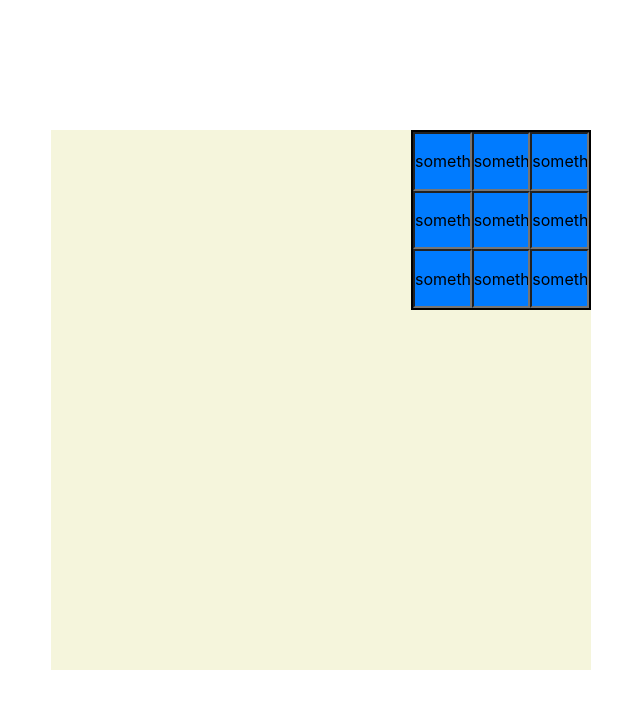
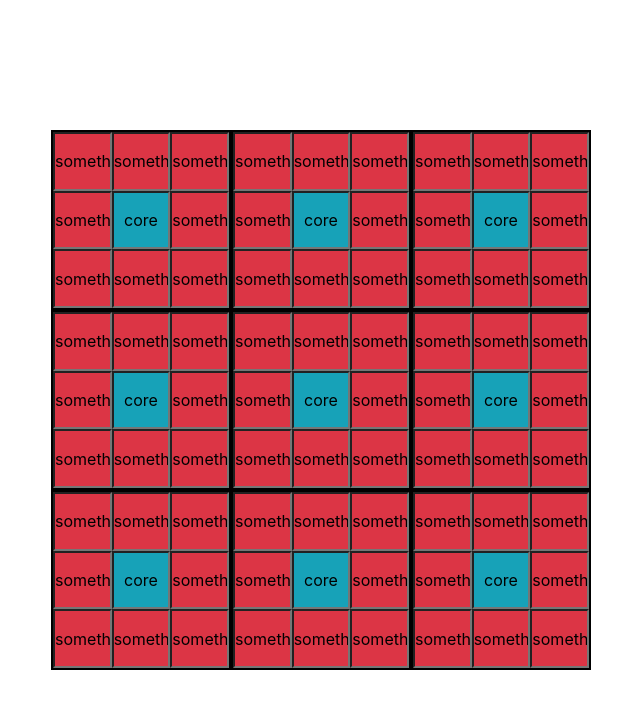
Before and after one commit to deokgoo/react-toy-mandala-plan, a React (Create React App) app: page / in a window 1280 px wide. Shown: the top 708 px of the page, without its empty margins (319-959 px from the left). Built offline with nearby package versions, Linux system fonts and the light colour scheme.

Commit message:
feature/ corebox animation reverse

```diff
--- a/src/components/CoreBox/index.tsx
+++ b/src/components/CoreBox/index.tsx
@@ -27,15 +27,15 @@ class CoreBox extends Component<propsInterface, stateInterface> {
   SideBox = () => {
     return(
         <div>
-          <TextBox  boxNum={0} coreText={"something"}></TextBox>
-          <TextBox  boxNum={1} coreText={"something"}></TextBox>
-          <TextBox  boxNum={2} coreText={"something"}></TextBox>
-          <TextBox  boxNum={3} coreText={"something"}></TextBox>
-          <TextBox  boxNum={4} coreText={"something"}></TextBox>
-          <TextBox  boxNum={5} coreText={"something"}></TextBox>
-          <TextBox  boxNum={6} coreText={"something"}></TextBox>
-          <TextBox  boxNum={7} coreText={"something"}></TextBox>
-          <TextBox  boxNum={8} coreText={"something"}></TextBox>
+          <TextBox  boxNum={0} coreText={"something"} color={"danger"}></TextBox>
+          <TextBox  boxNum={1} coreText={"something"} color={"danger"}></TextBox>
+          <TextBox  boxNum={2} coreText={"something"} color={"danger"}></TextBox>
+          <TextBox  boxNum={3} coreText={"something"} color={"danger"}></TextBox>
+          <TextBox  boxNum={4} coreText={"core"} color={"info"}></TextBox>
+          <TextBox  boxNum={5} coreText={"something"} color={"danger"}></TextBox>
+          <TextBox  boxNum={6} coreText={"something"} color={"danger"}></TextBox>
+          <TextBox  boxNum={7} coreText={"something"} color={"danger"}></TextBox>
+          <TextBox  boxNum={8} coreText={"something"} color={"danger"}></TextBox>
         </div>
     )
   };
--- a/src/components/CoreBox/style.scss
+++ b/src/components/CoreBox/style.scss
@@ -6,6 +6,7 @@ $boxSize: 180px;
   width: $boxSize;
   border: 2px solid black;
   position: absolute;
+  animation: pop;
 }
 .coreBoxPos0 {
   margin-top: 0;
--- a/src/components/TextBox/index.tsx
+++ b/src/components/TextBox/index.tsx
@@ -9,6 +9,7 @@ interface stateInterface {
 interface propsInterface {
   boxNum: number,
   coreText: string,
+  color: string,
 }
 
 
@@ -17,13 +18,13 @@ class CoreBox extends Component<propsInterface, stateInterface> {
     super(props);
     this.state = {
       boxText: this.props.coreText,
-      visible: false,
+      visible: false
     }
   }
 
   render(): JSX.Element {
     return (
-      <input className={`TextBox bg-primary boxPos${this.props.boxNum}`} key={"test"} value={this.state.boxText} />
+      <input className={`TextBox bg-${this.props.color} boxPos${this.props.boxNum}`} key={"test"} value={this.state.boxText}/>
     );
   }
 }
--- a/src/components/TextBox/style.scss
+++ b/src/components/TextBox/style.scss
@@ -8,6 +8,7 @@ $textBoxSize: 180px;
   height: 33.3333%;
   width: 33.3333%;
   text-align: center;
+  animation: 1s pop;
 }
 .boxPos0 {
   left: 0;
--- a/src/pages/Main/index.tsx
+++ b/src/pages/Main/index.tsx
@@ -28,7 +28,15 @@ class MainPage extends React.Component<propsInterface, stateInterface> {
   render(): JSX.Element {
     return (
       <div id="stageContainer">
+        <CoreBox  boxNum={0} coreBoxHandler={()=>{}}></CoreBox>
+        <CoreBox  boxNum={1} coreBoxHandler={()=>{}}></CoreBox>
         <CoreBox  boxNum={2} coreBoxHandler={()=>{}}></CoreBox>
+        <CoreBox  boxNum={3} coreBoxHandler={()=>{}}></CoreBox>
+        <CoreBox  boxNum={4} coreBoxHandler={()=>{}}></CoreBox>
+        <CoreBox  boxNum={5} coreBoxHandler={()=>{}}></CoreBox>
+        <CoreBox  boxNum={6} coreBoxHandler={()=>{}}></CoreBox>
+        <CoreBox  boxNum={7} coreBoxHandler={()=>{}}></CoreBox>
+        <CoreBox  boxNum={8} coreBoxHandler={()=>{}}></CoreBox>
       </div>
     );
   }
```
